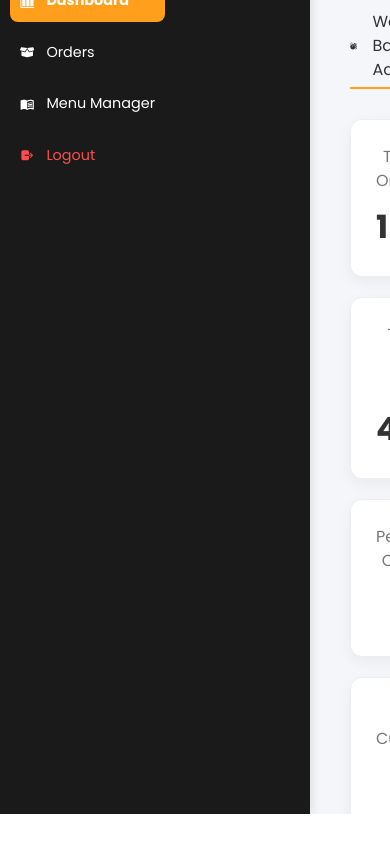
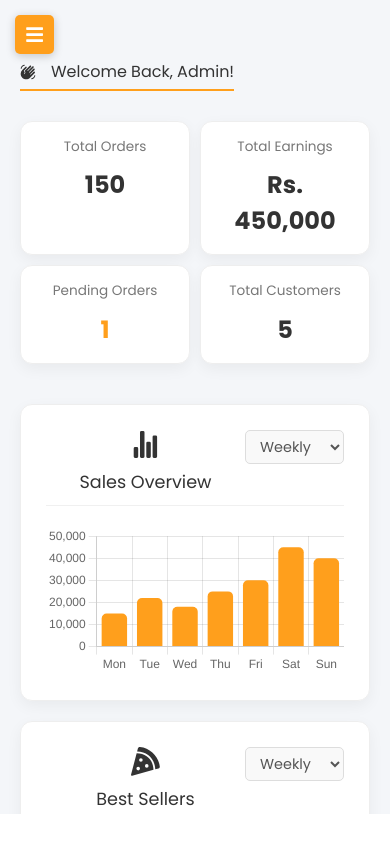
Before and after one commit to sanukadinwara/single-page-restaurant-website, a React (Vite) app: page /admin/dashboard in a window 390 px wide. Built offline with nearby package versions, Linux system fonts and the light colour scheme.

Commit message:
Update admin dashboard mobile view and layout

```diff
--- a/src/App.css
+++ b/src/App.css
@@ -2808,3 +2808,109 @@
     font-size: 1.5rem;
   }
 }
+
+/* =========================================
+   MOBILE ADMIN SIDEBAR (Toggle System)
+   ========================================= */
+
+/* 1. Toggle Button එක (Desktop එකේදි පේන්නෙ නෑ) */
+.sidebar-toggle-btn {
+  display: none; /* Desktop එකේ හංගනවා */
+}
+
+/* 2. Mobile View එක සඳහා විශේෂ සැකසුම් */
+@media screen and (max-width: 768px) {
+
+  /* Toggle Button එක මොබයිල් එකේදි පෙන්වන්න */
+  .sidebar-toggle-btn {
+    display: flex;
+    align-items: center;
+    justify-content: center;
+    position: fixed;
+    top: 15px; /* Navbar උස අනුව වෙනස් කරගන්න */
+    left: 15px;
+    z-index: 100002; /* හැමදේටම උඩින් */
+    background: #ff9f1c;
+    color: white;
+    border: none;
+    padding: 10px;
+    border-radius: 5px;
+    font-size: 1.2rem;
+    cursor: pointer;
+    box-shadow: 0 2px 10px rgba(0,0,0,0.2);
+  }
+
+  /* Sidebar එක හංගන විදිහ */
+  .sidebar {
+    position: fixed;
+    top: 0;
+    left: -280px; /* වම් පැත්තට සම්පූර්ණයෙන්ම යවලා හංගනවා */
+    height: 100vh;
+    width: 260px;
+    z-index: 100001; /* Main Content එකට උඩින් */
+    transition: left 0.3s ease-in-out; /* ලස්සනට ලිස්සලා එන්න */
+    box-shadow: 5px 0 15px rgba(0,0,0,0.1);
+    padding-top: 80px;
+  }
+
+  .sidebar li {
+    padding: 15px 20px; /* ටිකක් ලොකු ඉඩක් */
+    font-size: 1.1rem; /* අකුරු ටිකක් ලොකු කරන්න */
+  }
+
+  .sidebar-logo {
+    /* ලෝගෝ එකට යටිනුත් පොඩි ඉඩක් තියමු */
+    margin-bottom: 30px;
+  }
+
+  /* Sidebar එක Active වුනාම (එළියට ගත්තම) */
+  .sidebar.active {
+    left: 0; /* ආපහු ස්ක්‍රීන් එකට එනවා */
+  }
+
+  /* Sidebar එක ඇරියම පිටුපස අඳුරු කරන කොටස */
+  .admin-overlay {
+    position: fixed;
+    top: 0;
+    left: 0;
+    width: 100%;
+    height: 100%;
+    background: rgba(0, 0, 0, 0.5);
+    z-index: 100000;
+    backdrop-filter: blur(2px);
+  }
+
+  /* Main Area එකට සම්පූර්ණ ඉඩ දෙන්න */
+  .main-area {
+    width: 100%;
+    margin-left: 0;
+    padding: 20px;
+    padding-top: 60px;
+    margin-top: 30px; /* Toggle Button එකට ඉඩ තියන්න */
+  }
+
+  .stats-grid {
+    display: grid !important;
+    grid-template-columns: repeat(2, 1fr) !important; /* සමාන කොටස් 2ක් */
+    gap: 10px !important; /* මැද හිස් තැන */
+    margin-bottom: 20px;
+  }
+
+  /* 2. කාඩ් එකේ සයිස් එක ගානට හදාගන්නවා */
+  .admin-card {
+    width: 100% !important; /* Grid එකට අනුව හැඩ ගැසෙන්න */
+    padding: 15px !important; /* ඇතුලේ ඉඩ ටිකක් අඩු කරන්න */
+    min-width: auto !important; /* පරණ min-width අයින් කරන්න */
+    margin-bottom: 0 !important;
+  }
+
+  /* 3. කාඩ් එකේ අකුරු ටිකක් පොඩි කරමු ලස්සනට පේන්න */
+  .admin-card h3 {
+    font-size: 0.85rem !important; /* මාතෘකාව පොඩි කරන්න */
+    white-space: nowrap; /* දිගට යන්න දෙන්න එපා */
+  }
+
+  .admin-card p {
+    font-size: 1.5rem !important; /* අංකය ටිකක් පොඩි කරන්න */
+  }
+}
--- a/src/pages/AdminDashboard.jsx
+++ b/src/pages/AdminDashboard.jsx
@@ -4,7 +4,7 @@ import { toast } from 'react-hot-toast';
 
 // Icons Imports
 import { IoBarChartSharp, IoStatsChart, IoLogOut, IoFlashSharp, IoTime } from "react-icons/io5";
-import { FaBoxOpen, FaPizzaSlice, FaScroll, FaPlusSquare, FaClipboardList, FaCloudUploadAlt, FaCalendarAlt, FaImages } from "react-icons/fa";
+import { FaBoxOpen, FaPizzaSlice, FaScroll, FaPlusSquare, FaClipboardList, FaCloudUploadAlt, FaCalendarAlt, FaImages, FaBars, FaTimes } from "react-icons/fa";
 import { MdOutlineMenuBook, MdWavingHand, MdStorefront } from "react-icons/md";
 import { FaPencil, FaTrash } from "react-icons/fa6";
 
@@ -18,6 +18,9 @@ ChartJS.register(CategoryScale, LinearScale, BarElement, Title, Tooltip, Legend,
 
 function AdminDashboard() {
   const [activeTab, setActiveTab] = useState('dashboard');
+
+  // --- NEW: Sidebar Toggle State for Mobile ---
+  const [isSidebarOpen, setIsSidebarOpen] = useState(false);
 
   // --- States for Menu Form ---
   const [isEditing, setIsEditing] = useState(false);
@@ -179,8 +182,9 @@ function AdminDashboard() {
   // --- RENDER FUNCTIONS ---
 
   const renderDashboard = () => {
-    const uniqueCustomers = new Set(orders.map(o => o.customer.trim() + o.phone.trim())).size;
+  const uniqueCustomers = new Set(orders.map(o => o.customer.trim() + o.phone.trim())).size;
     return (
+
         <div className="admin-content fade-in">
         <h2><MdWavingHand /> Welcome Back, Admin!</h2>
         <div className="stats-grid">
@@ -378,21 +382,39 @@ function AdminDashboard() {
 
   return (
     <div className="dashboard-container">
-      <div className="sidebar">
+
+      {/* 1. MOBILE TOGGLE BUTTON */}
+      <button
+        className="sidebar-toggle-btn"
+        onClick={() => setIsSidebarOpen(!isSidebarOpen)}
+      >
+        {isSidebarOpen ? <FaTimes /> : <FaBars />}
+      </button>
+
+      {/* 2. OVERLAY (Click to close) */}
+      {isSidebarOpen && (
+        <div className="admin-overlay" onClick={() => setIsSidebarOpen(false)}></div>
+      )}
+
+      {/* 3. SIDEBAR */}
+      <div className={`sidebar ${isSidebarOpen ? "active" : ""}`}>
         <h2 className="sidebar-logo">🍕 Admin Panel</h2>
         <ul>
-          <li className={activeTab === 'dashboard' ? 'active' : ''} onClick={() => setActiveTab('dashboard')}><IoBarChartSharp /> Dashboard</li>
-          <li className={activeTab === 'orders' ? 'active' : ''} onClick={() => setActiveTab('orders')}><FaBoxOpen /> Orders</li>
-          <li className={activeTab === 'menu' ? 'active' : ''} onClick={() => setActiveTab('menu')}><MdOutlineMenuBook /> Menu Manager</li>
+          <li className={activeTab === 'dashboard' ? 'active' : ''} onClick={() => { setActiveTab('dashboard'); setIsSidebarOpen(false); }}><IoBarChartSharp /> Dashboard</li>
+          <li className={activeTab === 'orders' ? 'active' : ''} onClick={() => { setActiveTab('orders'); setIsSidebarOpen(false); }}><FaBoxOpen /> Orders</li>
+          <li className={activeTab === 'menu' ? 'active' : ''} onClick={() => { setActiveTab('menu'); setIsSidebarOpen(false); }}><MdOutlineMenuBook /> Menu Manager</li>
           <li className="logout" onClick={() => window.location.href = '/'}><IoLogOut /> Logout</li>
         </ul>
       </div>
+
+      {/* 4. MAIN AREA */}
       <div className="main-area">
         {activeTab === 'dashboard' && renderDashboard()}
         {activeTab === 'orders' && renderOrders()}
         {activeTab === 'menu' && renderMenu()}
       </div>
 
+      {/* Modals */}
       {showDeleteModal && (
         <div className="modal-overlay">
             <div className="delete-modal"><div className="delete-icon-circle">⚠️</div><h3>Are you sure?</h3><p>Do you really want to delete this item?</p><div className="delete-actions"><button className="cancel-btn-modal" onClick={() => setShowDeleteModal(false)}>Cancel</button><button className="confirm-delete-btn" onClick={confirmDelete}>Delete</button></div></div>
```
